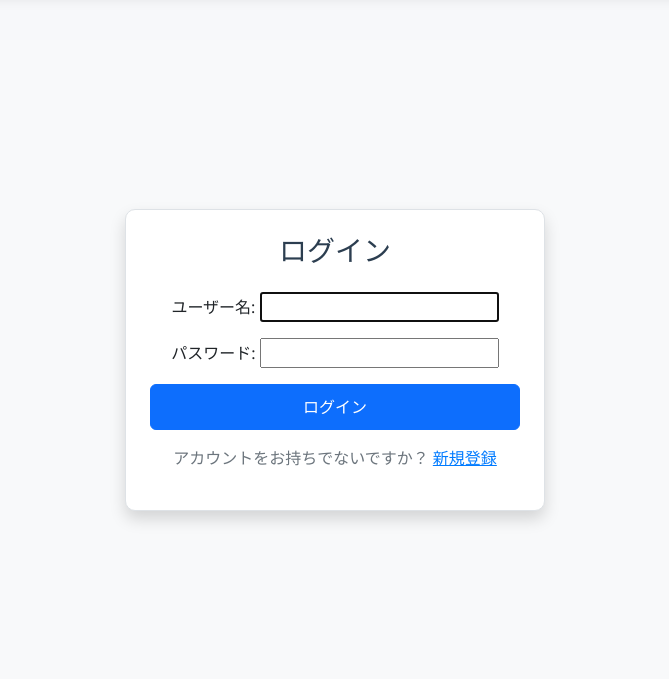
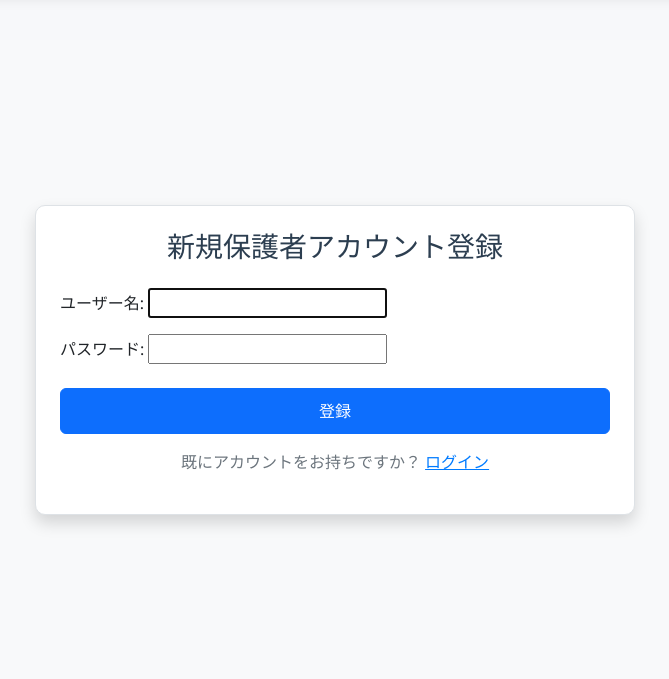
Before and after one commit to kuwajimayutaka-a11y/shodo_reserve, a Django app: page /accounts/login/ in a window 1280 px wide. Shown: the part 70-749 px from the top of the page, without its empty margins (305-974 px from the left). Run offline with Django 5.2, Linux system fonts and the light colour scheme.

Commit message:
新規登録の見た目

```diff
--- a/booking/templates/registration/login.html
+++ b/booking/templates/registration/login.html
@@ -1,23 +1,33 @@
 {% extends "base.html" %}
 
-{% block title %}ログイン{% endblock %}
+{% block title %}新規登録{% endblock %}
 
 {% block content %}
-<div class="d-flex justify-content-center align-items-center text-center" style="min-height: 80vh; background-color: #f8f9fa;">
-    <div class="card shadow p-4 border" style="width: 100%; max-width: 420px; border-radius: 10px; background: white; border: 1px solid #ced4da; margin: 0 auto; text-align: center;">
-        <h3 class="text-center mb-4" style="color: #2c3e50;">ログイン</h3>
+<div class="d-flex justify-content-center align-items-center" style="min-height: 80vh; background-color: #f8f9fa;">
+    <div class="card shadow p-4 border" style="width: 100%; max-width: 600px; border-radius: 10px; background: white; border: 1px solid #ced4da; text-align: center;">
+        <h3 class="mb-4" style="color: #2c3e50;">新規保護者アカウント登録</h3>
 
-        <form method="post" class="w-100 text-center">
+        <form method="post" class="text-start">
             {% csrf_token %}
-            <div class="mb-3">
-                {{ form.as_p }}
-            </div>
-            <button type="submit" class="btn btn-primary w-100" style="padding: 10px 0;">ログイン</button>
+            {{ form.as_p }}
+            <button type="submit" class="btn btn-primary w-100 mt-2" style="padding: 10px 0;">登録</button>
         </form>
 
-        <p class="mt-3 text-center" style="color: #6c757d;">
-            アカウントをお持ちでないですか？
-            <a href="{% url 'signup' %}" style="color: #007bff;">新規登録</a>
+<style>
+    /* helptext（注意書き）の見た目を小さく薄く、改行付きにする */
+    .helptext {
+        display: block;
+        font-size: 0.8rem;
+        color: #6c757d;
+        margin-top: 4px;
+        line-height: 1.4;
+        white-space: pre-line; /* Django の help_text の改行を反映 */
+    }
+</style>
+
+        <p class="mt-3" style="color: #6c757d;">
+            既にアカウントをお持ちですか？
+            <a href="{% url 'login' %}" style="color: #007bff;">ログイン</a>
         </p>
     </div>
 </div>
```
Also changed, not shown: booking/templates/registration/signup.html (+30 -7 lines).
